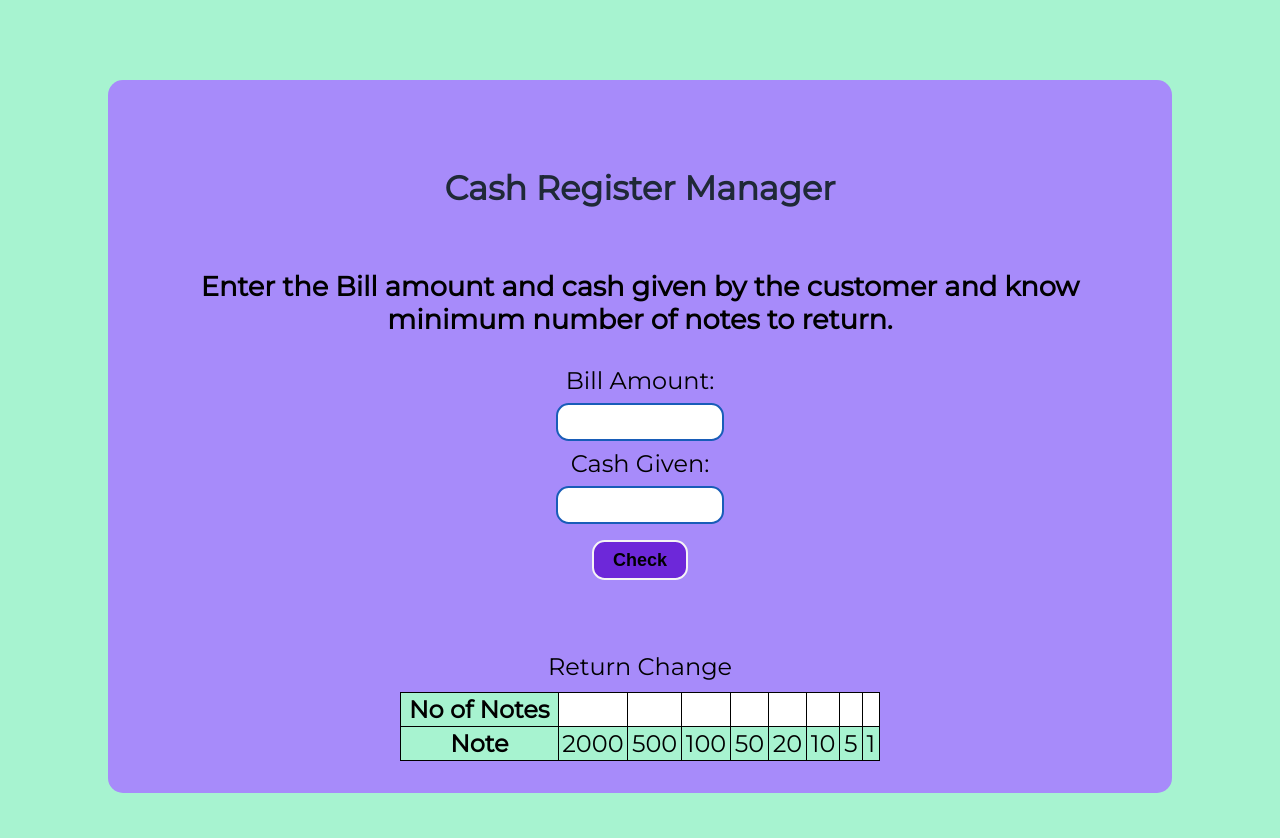
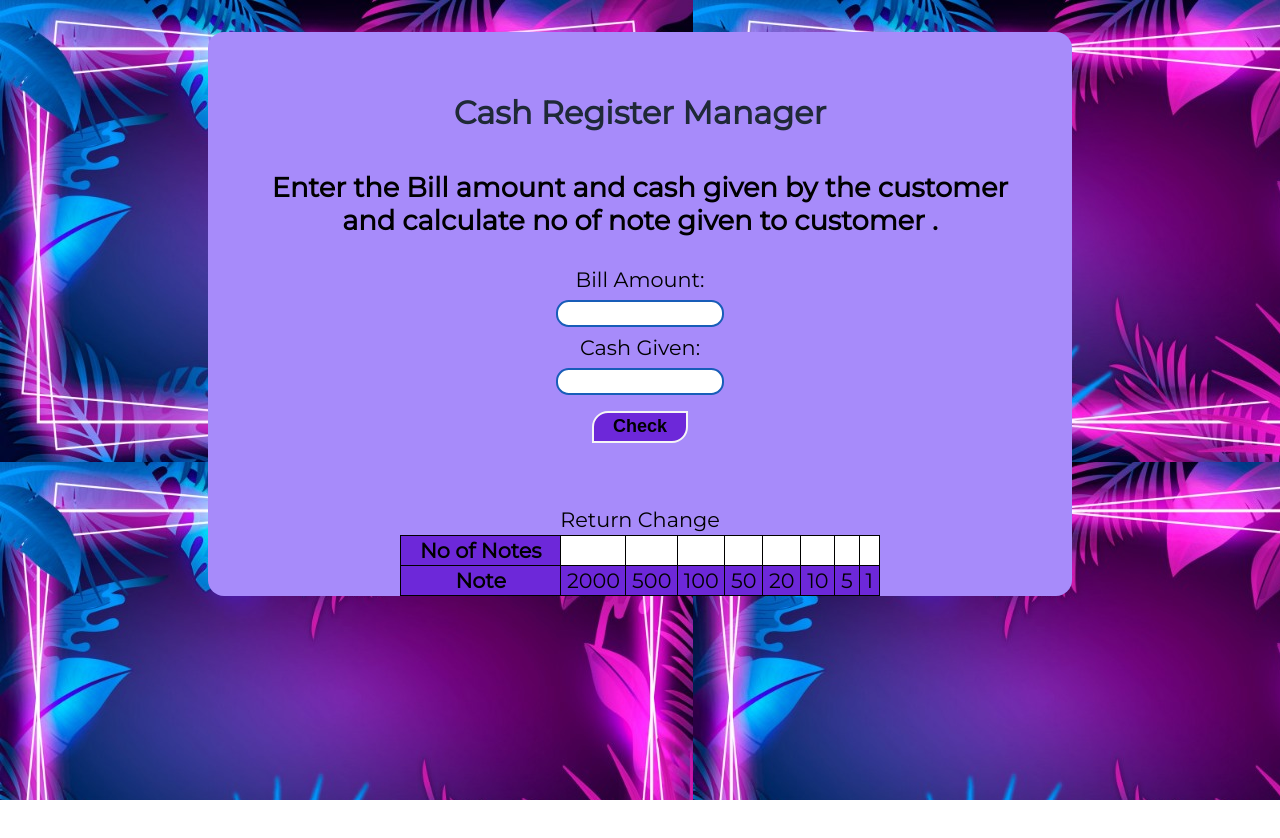
Before and after one commit to rayush158/Cash-Register, a plain HTML site: page index.html in a window 1280 px wide. After the commit the page ends 800 px from the top, so only its background shows below. Drawn offline with Linux system fonts and the light colour scheme.

Commit message:
feat : update

```diff
--- a/index.html
+++ b/index.html
@@ -8,11 +8,11 @@
     <title>Cash Register</title>
 </head>
 <body>
-    <main id="main">
+
     <div class="container">
         <h1 class="heading">Cash Register Manager</h1>
         <p class="description">
-            Enter the Bill amount and cash given by the customer and know minimum number of notes to return.
+            Enter the Bill amount and cash given by the customer and calculate no of note given to customer .
         </p>
         <label for="bill-amount">Bill Amount:</label>
         <input id="bill-amount" type="text">
@@ -22,7 +22,7 @@
         <button id="check-button">Check</button>
         <p id="error-message"></p>
         <table class="change-table">
-            <caption style="margin: 0.7rem;">Return Change</caption>
+            <caption style="margin: 0.2rem;">Return Change</caption>
             <tr>
                 <th>No of Notes</th>
                 <td class="no-of-notes"></td>
@@ -47,7 +47,7 @@
             </tr>
         </table>
     </div>
-    </main>
+
 </body>
 <script src="./index.js"></script>
 </html>
--- a/index.js
+++ b/index.js
@@ -13,7 +13,7 @@ checkButton.addEventListener("click", function validateBillAndCashAmount() {
       const amountToBeReturned = cashMoney - billMoney;
       calculateChange(amountToBeReturned);
     } else {
-      showMessage("Do You wanna wash plates?");
+      showMessage("Cash Amount Should be greater than Bill amount!!!");
     }
   } else {
     showMessage("Invalid Bill Amount");
--- a/main.css
+++ b/main.css
@@ -7,28 +7,29 @@
 
 body {
   text-align: center;
-  max-width: 1300px;
+  max-width: 1000px;
   margin: 0rem auto;
-  background-color: var(--faint-green);
+  background-image:url('img/bg.jpg');
   font-family: "Montserrat", sans-serif;
   font-size: 1rem;
 }
 h1 {
-  font-size: 2.1rem;
+  font-size: 2rem;
   color: #1f2937;
-  padding: 2rem 1rem;
+  padding: 0.5rem 0rem;
 }
- #main{border-radius: 15px;
+ .container{border-radius: 1rem;
   padding: 2rem 2rem;
-  margin: 5rem auto;
+  margin: 2rem auto;
   background-color: #a78bfa;
-  max-width: 1000px;
-  font-size: 1.5rem;}
+  max-width: 800px;
+  max-height: 500px;
+  font-size: 1.3rem;}
 
   input{
     margin: .5rem auto;
   display: block;
-  height: 2rem;
+  height: 1.3rem;
   text-align: center;
   border-radius: 0.8rem;
   width: 10rem;
@@ -39,9 +40,10 @@ h1 {
   button{
     margin: 1rem auto;
   display: block;
-  height: 2.5rem;
+  height: 2rem;
   text-align: center;
-  border-radius: 0.8rem;
+  border-top-left-radius: 1rem;
+  border-bottom-right-radius: 1rem;
   width: 6rem;
   border: solid whitesmoke 2px;
   font-size: large;
@@ -56,11 +58,12 @@ p{
   padding: .2rem .2rem;
 }
 table, th, td{
+
   border: solid black 1px;
-  border-collapse: collapse;
+  border-collapse:collapse;
   padding: 2px ;
-  margin: 10px 10px;
-  background-color: #a7f3d0;
+  margin: 2px 2px;
+  background-color: #6d28d9;
   height: 2vh;
   width: 60vh;
   text-align: center;
@@ -71,5 +74,5 @@ table, th, td{
 th{
   min-width: 150px;
 }
- table{ margin:auto;
+ table{ margin:0 auto ;
  }
```
Also changed, not shown: img/bg.jpg (added).
